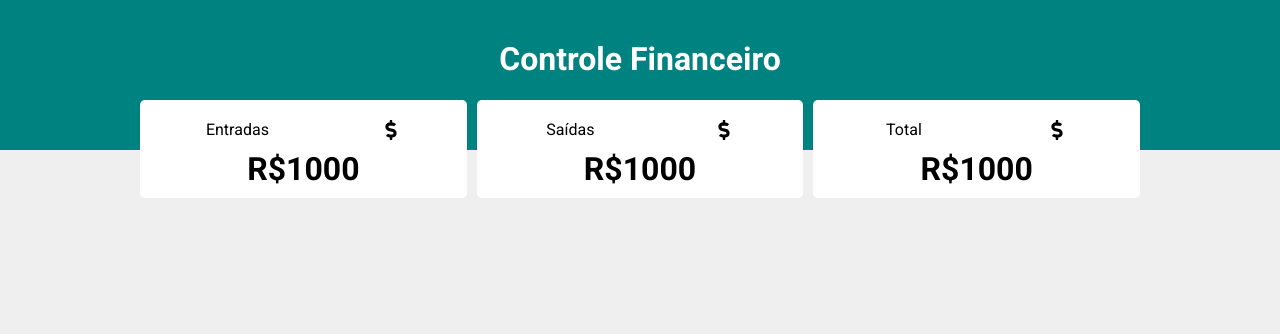
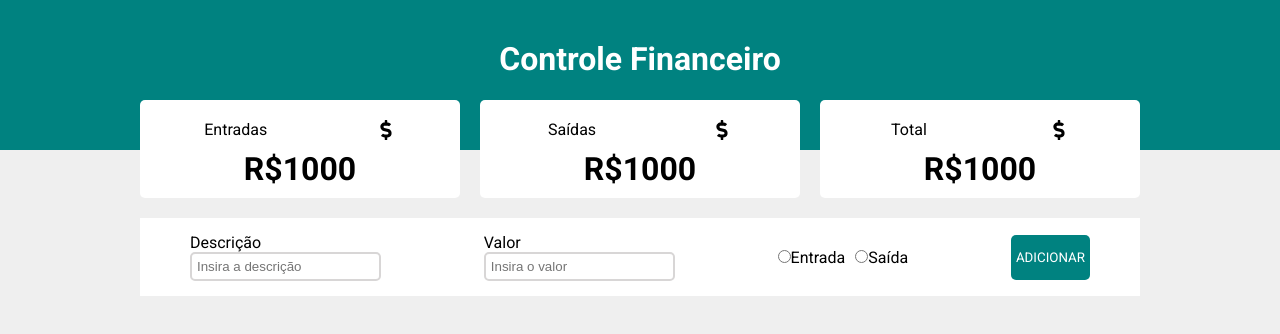
Before and after one commit to guikaua12/controle-financeiro, a React (Vite) app: page / in a window 1280 px wide. Shown: the top 334 px of the page. Built offline with nearby package versions, Linux system fonts and the light colour scheme.

Commit message:
adicionado formulário de controle

```diff
--- a/src/pages/Resume/index.css
+++ b/src/pages/Resume/index.css
@@ -9,5 +9,44 @@
     display: flex;
     justify-content: center;
     flex-wrap: wrap;
+    gap: 20px;
+}
+
+.control-form {
+    display: flex;
+    justify-content: space-between;
+    align-items: center;
+    background-color: white;
+    margin-top: 20px;
+    padding: 15px 50px;
+}
+
+.control-form .input-wrapper {
+    display: flex;
+    flex-direction: column;
+}
+
+.control-form .radio-wrapper {
+    display: flex;
+    justify-content: space-between;
     gap: 10px;
 }
+
+.control-form .submit-button {
+    background-color: #008280;
+    padding: 15px 5px;
+    outline: none;
+    border: none;
+    font-family: 'Roboto', sans-serif;
+    color: white;
+    font-weight: 400;
+    cursor: pointer;
+    border-radius: 5px;
+}
+
+input {
+    padding: 5px;
+    outline: none;
+    border: 2px solid #d8d6d6;
+    border-radius: 5px;
+}
--- a/src/pages/Resume/index.tsx
+++ b/src/pages/Resume/index.tsx
@@ -4,6 +4,8 @@ import {FaDollarSign} from 'react-icons/fa';
 import './index.css';
 
 function Resume() {
+
+
     return (
         <div className='resume-container'>
             <div className="card-wrapper">
@@ -11,6 +13,30 @@ function Resume() {
                 <Card title='Saídas' value='R$1000' icon={<FaDollarSign size={20}></FaDollarSign>}></Card>
                 <Card title='Total' value='R$1000' icon={<FaDollarSign size={20}></FaDollarSign>}></Card>
             </div>
+
+            <form className="control-form">
+                <div className='input-wrapper'>
+                    <label htmlFor="description">Descrição</label>
+                    <input id='description' type="text" placeholder='Insira a descrição'/>
+                </div>
+                <div className='input-wrapper'>
+                    <label htmlFor="value">Valor</label>
+                    <input id='value' type="text" placeholder='Insira o valor'/>
+                </div>
+
+                <div className="radio-wrapper">
+                    <label>
+                        <input id='in' type="radio" name='type'/>
+                        Entrada
+                    </label>
+                    <label>
+                        <input id='out' type="radio" name='type'/>
+                        Saída
+                    </label>
+                </div>
+
+                <button type="submit" className='submit-button'>ADICIONAR</button>
+            </form>
         </div>
     );
 }
```
